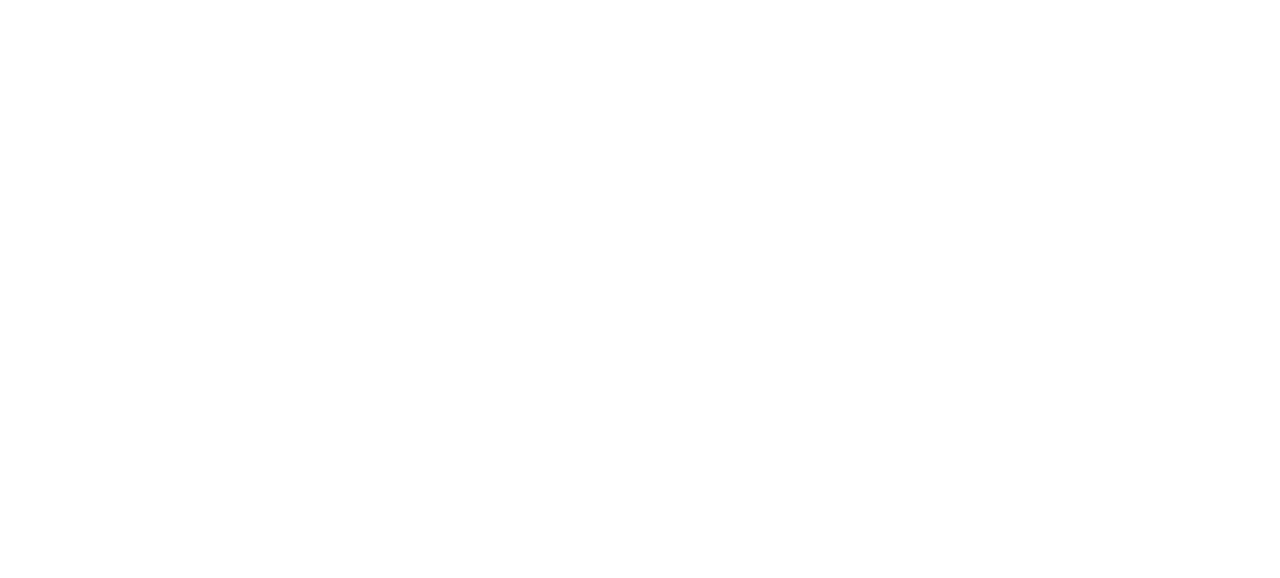
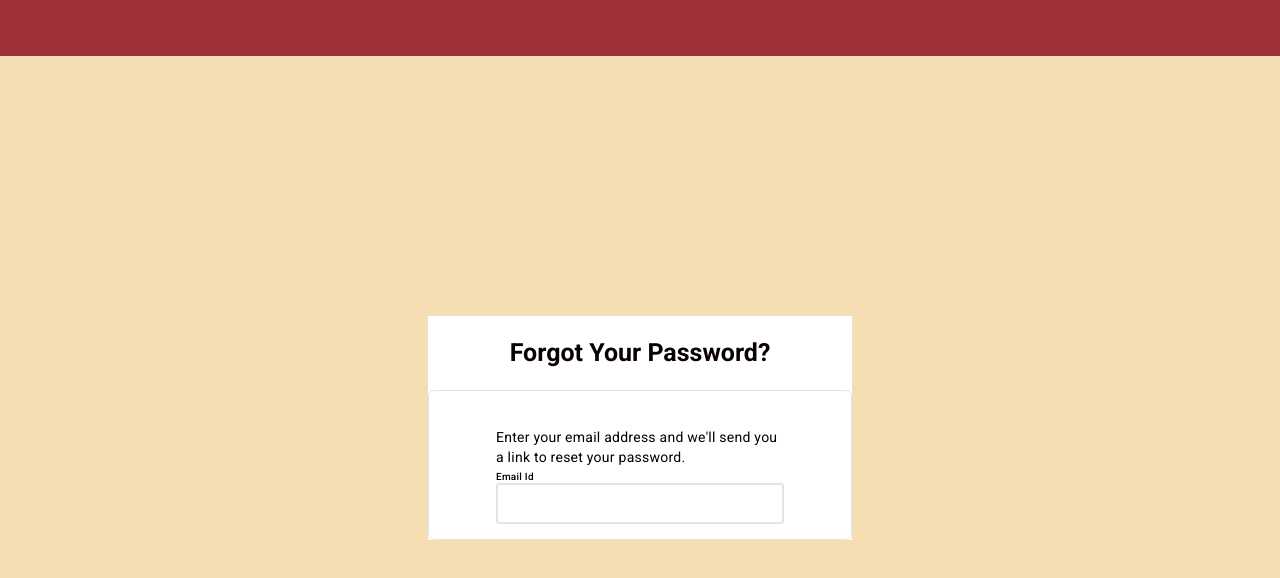
Before and after one commit to ar4626/BookStore_App, an Angular app: page /forget-password in a window 1280 px wide. Before the commit this address led to /. Shown: the top 578 px of the page. Built offline with nearby package versions, Linux system fonts and the light colour scheme.

Commit message:
[Ankit] Add : Created the UI Structure for Forget password

```diff
--- /dev/null
+++ b/src/app/Components/forget-password/forget-password.component.html
@@ -0,0 +1,25 @@
+<div class="main">
+    <div class="head"></div>
+    <div class="container">
+        <div class="card">
+            <div class="heading">Forgot Your Password?</div>
+            <form [formGroup]="forgetForm">
+                <div class="title">Enter your email address and we'll send you a link to reset your password.</div>
+                <div class="input">
+                    <span class="caption">Email Id</span>
+                    <div class="email"  [ngClass]="{ 'error-border': forgetForm.get('email')?.invalid && forgetForm.get('email')?.touched }">
+                        <input type="text" formControlName="email">
+                    </div>
+                    <div style="">
+                        <p class="error" *ngIf="forgetForm.get('email')?.hasError('required')&& forgetForm.get('email')?.touched">
+                            Enter your email.
+                        </p>
+                        <p class="error" *ngIf="forgetForm.get('email')?.hasError('email')&& forgetForm.get('email')?.touched">
+                            Email must be valid.
+                        </p>
+                    </div>
+                </div>
+            </form>
+        </div>
+    </div>
+</div>
--- /dev/null
+++ b/src/app/Components/forget-password/forget-password.component.scss
@@ -0,0 +1,100 @@
+.main {
+    background-color: wheat;
+    width: 100%;
+    height: 100%;
+    margin: 0px;
+    padding: 0px;
+    background-color: #b0b0b0;
+    display: flex;
+    flex-direction: column;
+}
+
+.head {
+    height: 60px;
+    background-color: #A03037;
+}
+
+.container {
+    height: 100%;
+    background-color: wheat;
+    display: flex;
+    justify-content: center;
+    align-items: center;
+
+}
+
+.card {
+    background-color: white;
+    width: 424px;
+    display: flex;
+    flex-direction: column;
+    align-items: center;
+}
+
+.heading {
+    font: normal normal medium 25px/33px Roboto;
+    letter-spacing: 0px;
+    color: #0A0102;
+    text-transform: capitalize;
+    opacity: 1;
+    font-family: "Roboto", sans-serif;
+    font-weight: 600;
+    font-style: normal;
+    font-size: 25px;
+    padding: 27px;
+    box-sizing: border-box;
+}
+
+form {
+    border: 1px solid #E4E4E4;
+    border-radius: 6px;
+    padding: 36px 67px 0px 67px;
+    opacity: 1;
+}
+
+.caption {
+    font-family: "Roboto", sans-serif;
+    font-weight: 500;
+    font-style: normal;
+    font-size: 10px;
+    margin-bottom: -4px;
+}
+
+.input {
+    display: flex;
+    flex-direction: column;
+    height: 71.5px;
+}
+
+.email.focus {
+    border-color: #A03037;
+}
+
+.email {
+    background: #FFFFFF 0% 0% no-repeat padding-box;
+    // box-shadow: 0px 1px 8px #00000021;
+    border: 2px solid #E4E4E4;
+    border-radius: 3px;
+    opacity: 1;
+}
+
+.error-border.email {
+    border: 2px solid red!important;
+}
+
+.error{
+    font-size: 10px;
+    color: red;
+    margin-top: -3px;
+}
+
+input {
+    height: 35px;
+    width: 98%;
+    border: none;
+    border-radius: 3px;
+}
+
+input:focus {
+    outline: none;
+}
--- /dev/null
+++ b/src/app/Components/forget-password/forget-password.component.ts
@@ -0,0 +1,32 @@
+import { CommonModule } from '@angular/common';
+import { Component } from '@angular/core';
+import { FormBuilder, FormGroup, FormsModule, ReactiveFormsModule, Validators } from '@angular/forms';
+import { Router } from '@angular/router';
+
+@Component({
+  selector: 'app-forget-password',
+  standalone: true,
+  imports: [
+    CommonModule,
+    FormsModule,
+    ReactiveFormsModule
+  ],
+  templateUrl: './forget-password.component.html',
+  styleUrl: './forget-password.component.scss'
+})
+export class ForgetPasswordComponent {
+  forgetForm !: FormGroup;
+
+  constructor(
+    private formbuilder : FormBuilder,
+    private router: Router
+  ){}
+
+  ngOnInit(): void {
+    this.forgetForm = this.formbuilder.group(
+      {
+        email: ['', [Validators.required, Validators.email]],
+      }
+    )
+  }
+}
```
Also changed, not shown: src/app/app.routes.ts (+6 -2 lines), src/app/Components/asset/login.png (deleted), 1 other file (tests, documents, lock files or other folders).
